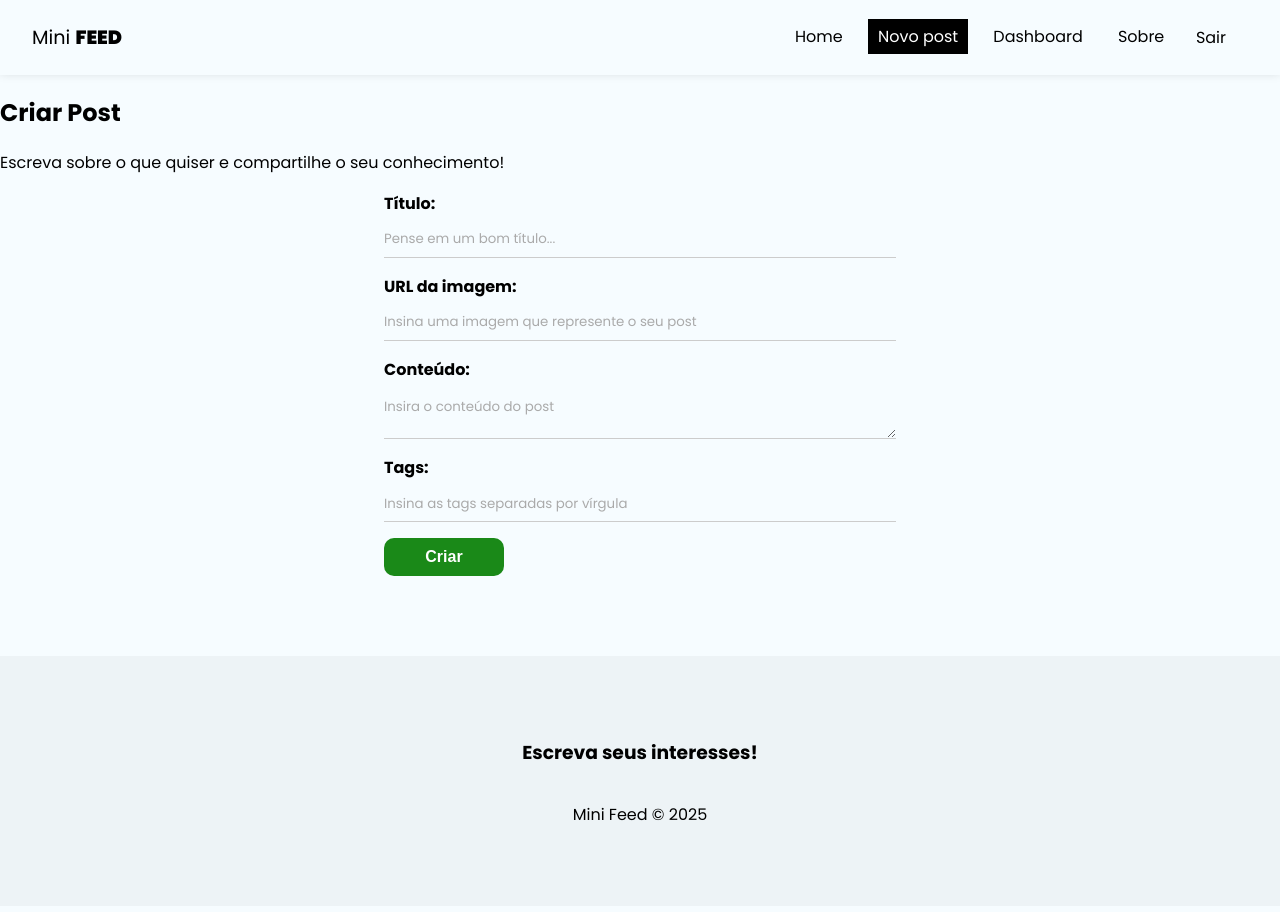
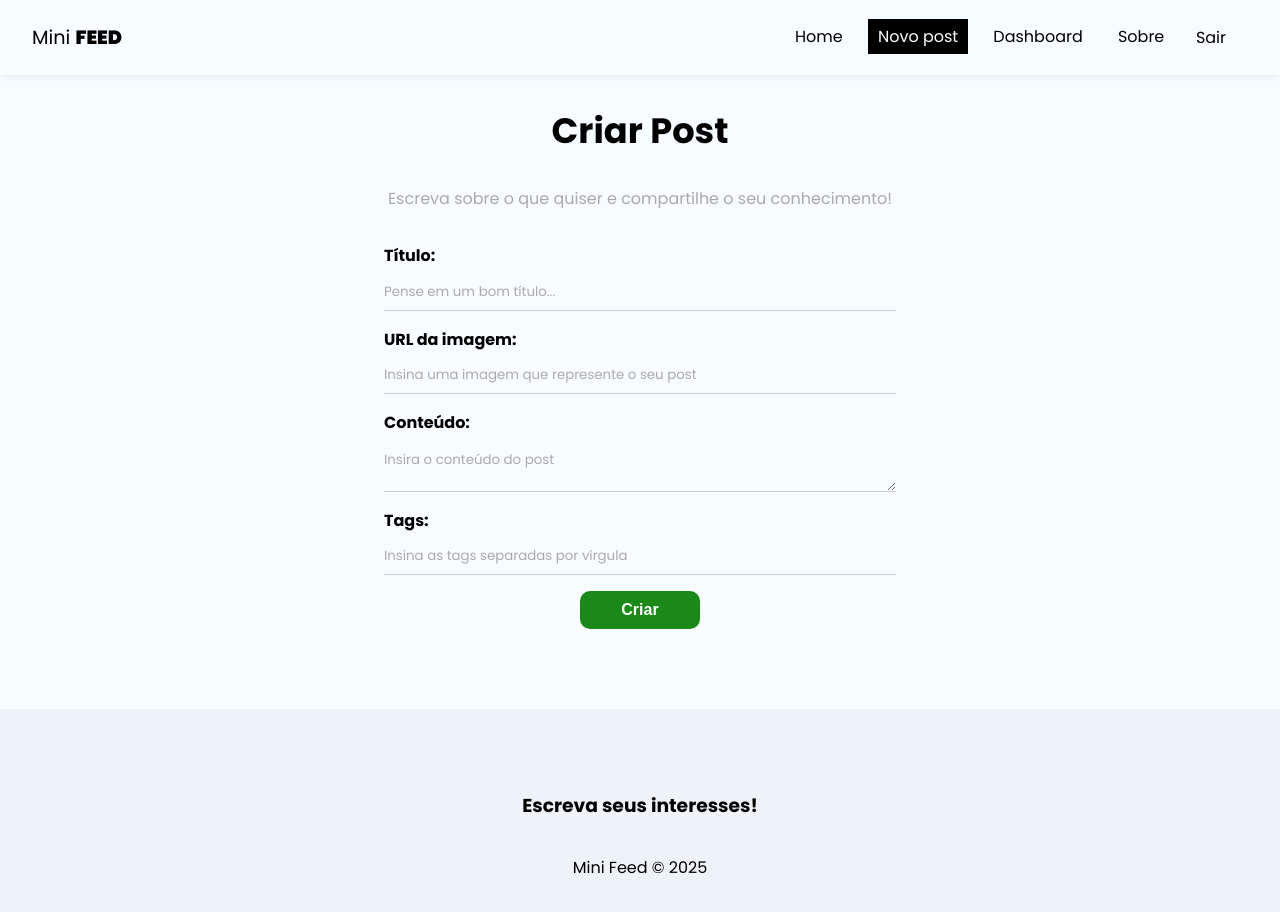
Before and after one commit to Gioomoraes/Mini-Feed, a React (Vite) app: page /posts/create in a window 1280 px wide. Shown: the top 912 px of the page. Built offline with nearby package versions, Linux system fonts and the light colour scheme; no server answers; sample sign-in values are in the browser's storage.

Commit message:
assigning the class

```diff
--- a/src/pages/CreatePost/CreatePost.jsx
+++ b/src/pages/CreatePost/CreatePost.jsx
@@ -17,7 +17,7 @@ const CreatePost = () => {
 
 
     return (
-        <div>
+        <div className={styles.create_post}>
         <h2>Criar Post</h2>
         <p>Escreva sobre o que quiser e compartilhe o seu conhecimento! </p>
         <form onSubmit={handleSubmit}>
```
